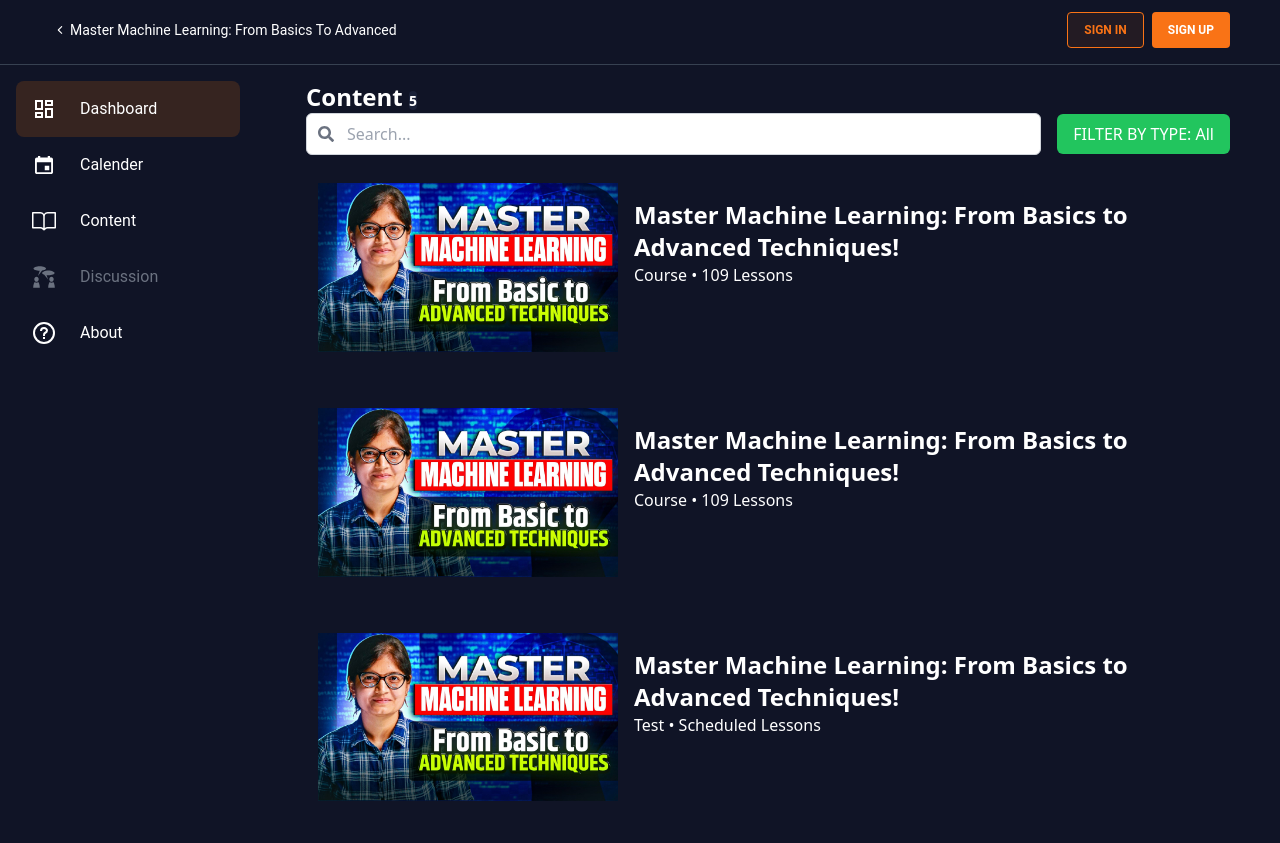
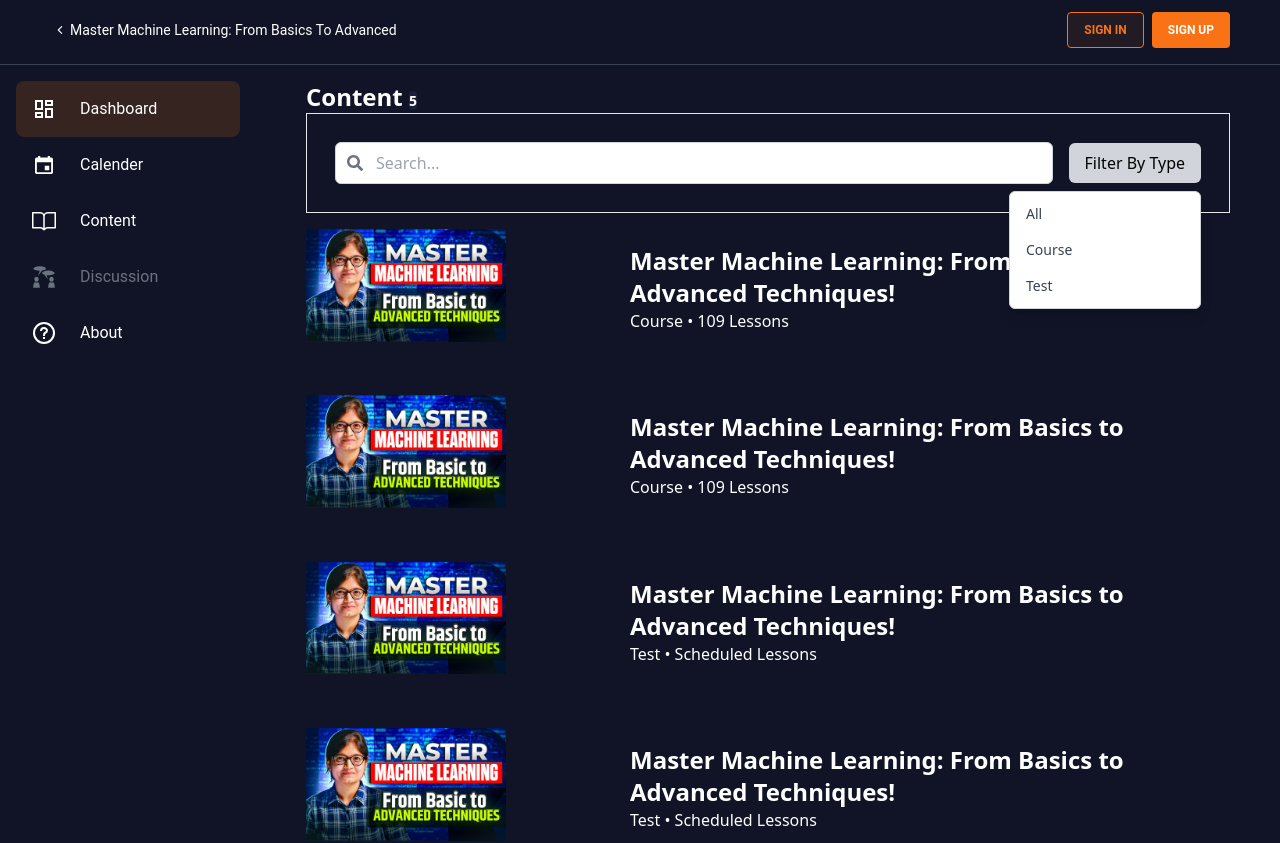
Before and after one commit to AravinthanSankaran/assignment-1, a Next.js app: page /content in a window 1280 px wide. Shown: the top 843 px of the page. Built offline with nearby package versions, Linux system fonts and the light colour scheme.

Commit message:
filter function

```diff
--- a/src/app/content/filter.js
+++ b/src/app/content/filter.js
@@ -173,14 +173,20 @@ const Data = [
 ];
 
 function Filter() {
-  const [filter, setFilter] = useState("All");
+  const [filter, setFilter] = useState("Filter By Type");
   const [searchTerm, setSearchTerm] = useState("");
+  const [dropdownVisible, setDropdownVisible] = useState(false);
 
   const filteredItems = Data.filter((item) =>
-    filter === "All" ? true : item.type === filter
+    filter ===  "Filter By Type"? true : item.type === filter
   ).filter((item) =>
     item.title.toLowerCase().includes(searchTerm.toLowerCase())
   );
+
+  const handleSelect = (e) => {
+    setFilter(e.target.value);
+    setDropdownVisible(false);
+  };
 
   return (
     <section id="project" className="min-h-screen">
@@ -191,7 +197,7 @@ function Filter() {
             {filteredItems.length}
           </span>
         </h2>
-        <div className="flex items-center mb-4">
+        <div className="flex items-center mb-4 border-[0.5px] p-7">
           <div className="relative flex-grow mr-4">
             <input
               type="text"
@@ -204,26 +210,50 @@ function Filter() {
           </div>
           <div className="relative">
             <button
-              onClick={() => setFilter(filter === "All" ? "Course" : filter === "Course" ? "Test" : "All")}
-              className="bg-green-500 text-white px-4 py-2 rounded-md"
+              onClick={() => setFilter(filter === "All" ? "Filter By Type" : "All")}
+              className="bg-gray-300 text-black px-4 py-2 rounded-md cursor-pointer"
             >
-              FILTER BY TYPE: {filter}
+              {filter === "All" ? "Filter By Type" : filter}
             </button>
+            {filter !== "All" && (
+              <div className="absolute right-0 mt-2 w-48 bg-white border border-gray-300 rounded-md shadow-lg">
+                <ul className="py-1">
+                  <li
+                    onClick={() => setFilter("Filter By Type")}
+                    className="block px-4 py-2 text-sm text-gray-700 hover:bg-gray-100 cursor-pointer"
+                  >
+                    All
+                  </li>
+                  <li
+                    onClick={() => setFilter("Course")}
+                    className="block px-4 py-2 text-sm text-gray-700 hover:bg-gray-100 cursor-pointer"
+                  >
+                    Course
+                  </li>
+                  <li
+                    onClick={() => setFilter("Test")}
+                    className="block px-4 py-2 text-sm text-gray-700 hover:bg-gray-100 cursor-pointer"
+                  >
+                    Test
+                  </li>
+                </ul>
+              </div>
+            )}
           </div>
         </div>
-        <div className="grid grid-cols-1 gap-8">
+        <div className="grid grid-cols-1 gap-8 overflow-y-auto h-screen">
           {filteredItems.map((data) => (
             <div
               key={data.id}
-              className="p-3 text-white border-1 rounded-lg overflow-hidden grid grid-cols-1 lg:grid-cols-3"
+              className="text-white border-1 rounded-lg  grid grid-cols-1 lg:grid-cols-3"
             >
-              <div className="col-span-1 place-self-center lg:col-span-1">
+              <div className="hover:animate-swing">
                 <Image
                   src={data.image}
                   alt="Content Thumbnail"
-                  className="object-contain"
-                  width={300}  // Adjust width and height as needed
-                  height={200}
+                  className="swing-animation"
+                  width={200} // Adjust width and height as needed
+                  height={100}
                 />
               </div>
               <div className="col-span-1 lg:col-span-2 flex flex-col justify-between p-4">
--- a/src/app/globals.css
+++ b/src/app/globals.css
@@ -26,8 +26,26 @@
   padding: 0px 50px;
 }
 
+.swing-animation {
+  transition: transform 1s ease-in-out;
+}
 
+.hover\:animate-swing:hover {
+  animation: swing 1s infinite alternate;
+}
 
-.nav-menu {
+@keyframes swing {
+  0% {
+    transform: scale(1);
+  }
+  50% {
+    transform: scale(1.1);
+  }
+  100% {
+    transform: scale(1);
+  }
+}
+
+/* .nav-menu {
 @apply lg:inline-flex hover:text-cyan-500 md:text-base p-5 md:p-0 lg:py-3 md:px-3 cursor-pointer;
-}
+} */
--- a/src/app/layout.js
+++ b/src/app/layout.js
@@ -18,7 +18,6 @@ export default function RootLayout({ children }) {
       <body className="bg-primary">
       <Navigation />
         <div className="flex flex-col md:flex-row">
-
           <Sidebar />
           {children}
         </div>
--- /dev/null
+++ b/src/app/loading.js
@@ -0,0 +1,31 @@
+import React from "react";
+
+function loading() {
+  return (
+    <div>
+      <div class="text-center">
+        <div role="status">
+          <svg
+            aria-hidden="true"
+            class="inline w-8 h-8 text-gray-200 animate-spin dark:text-gray-600 fill-orange-500"
+            viewBox="0 0 100 101"
+            fill="none"
+            xmlns="http://www.w3.org/2000/svg"
+          >
+            <path
+              d="M100 50.5908C100 78.2051 77.6142 100.591 50 100.591C22.3858 100.591 0 78.2051 0 50.5908C0 22.9766 22.3858 0.59082 50 0.59082C77.6142 0.59082 100 22.9766 100 50.5908ZM9.08144 50.5908C9.08144 73.1895 27.4013 91.5094 50 91.5094C72.5987 91.5094 90.9186 73.1895 90.9186 50.5908C90.9186 27.9921 72.5987 9.67226 50 9.67226C27.4013 9.67226 9.08144 27.9921 9.08144 50.5908Z"
+              fill="currentColor"
+            />
+            <path
+              d="M93.9676 39.0409C96.393 38.4038 97.8624 35.9116 97.0079 33.5539C95.2932 28.8227 92.871 24.3692 89.8167 20.348C85.8452 15.1192 80.8826 10.7238 75.2124 7.41289C69.5422 4.10194 63.2754 1.94025 56.7698 1.05124C51.7666 0.367541 46.6976 0.446843 41.7345 1.27873C39.2613 1.69328 37.813 4.19778 38.4501 6.62326C39.0873 9.04874 41.5694 10.4717 44.0505 10.1071C47.8511 9.54855 51.7191 9.52689 55.5402 10.0491C60.8642 10.7766 65.9928 12.5457 70.6331 15.2552C75.2735 17.9648 79.3347 21.5619 82.5849 25.841C84.9175 28.9121 86.7997 32.2913 88.1811 35.8758C89.083 38.2158 91.5421 39.6781 93.9676 39.0409Z"
+              fill="currentFill"
+            />
+          </svg>
+          <span class="sr-only">Loading...</span>
+        </div>
+      </div>
+    </div>
+  );
+}
+
+export default loading;
```
